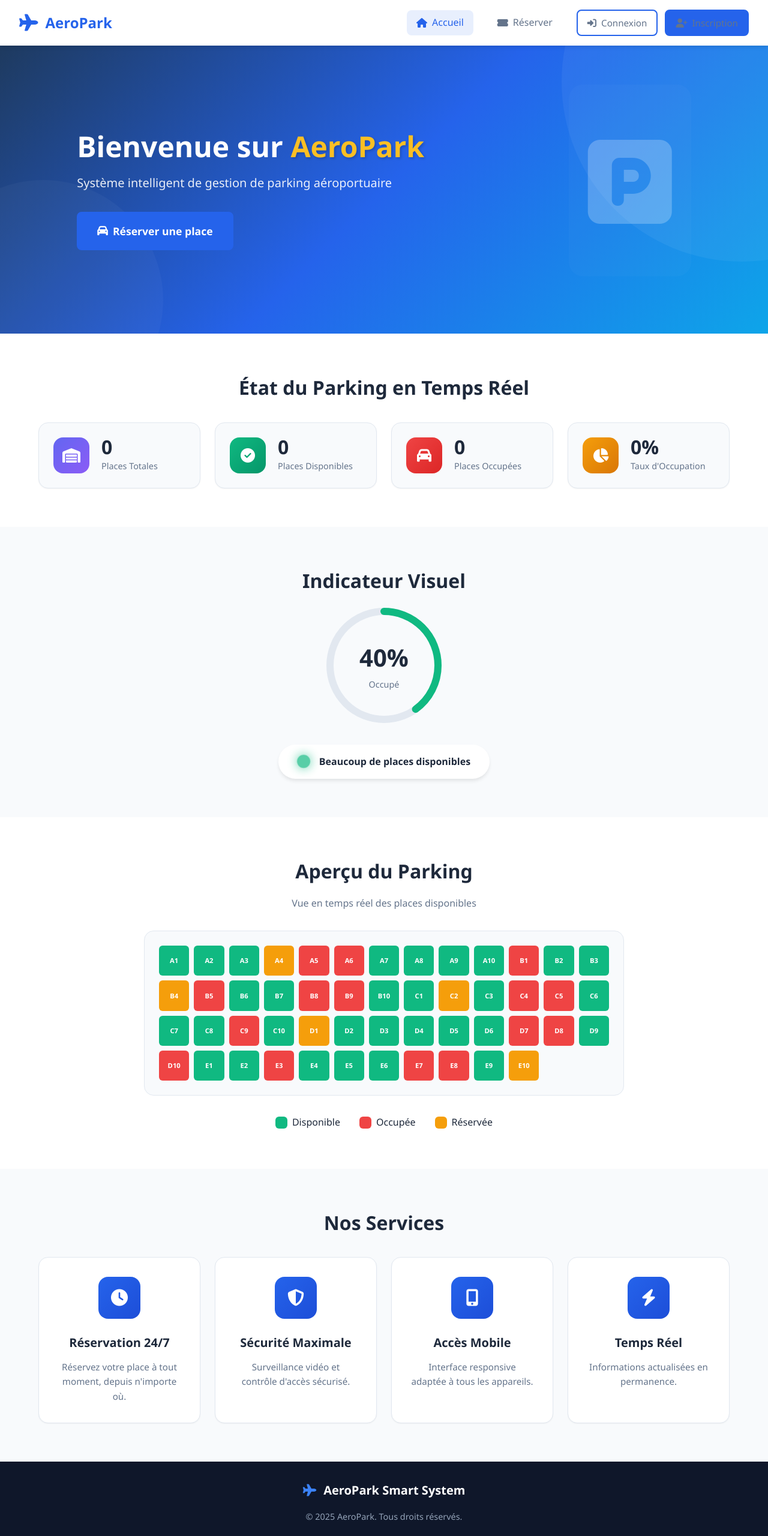
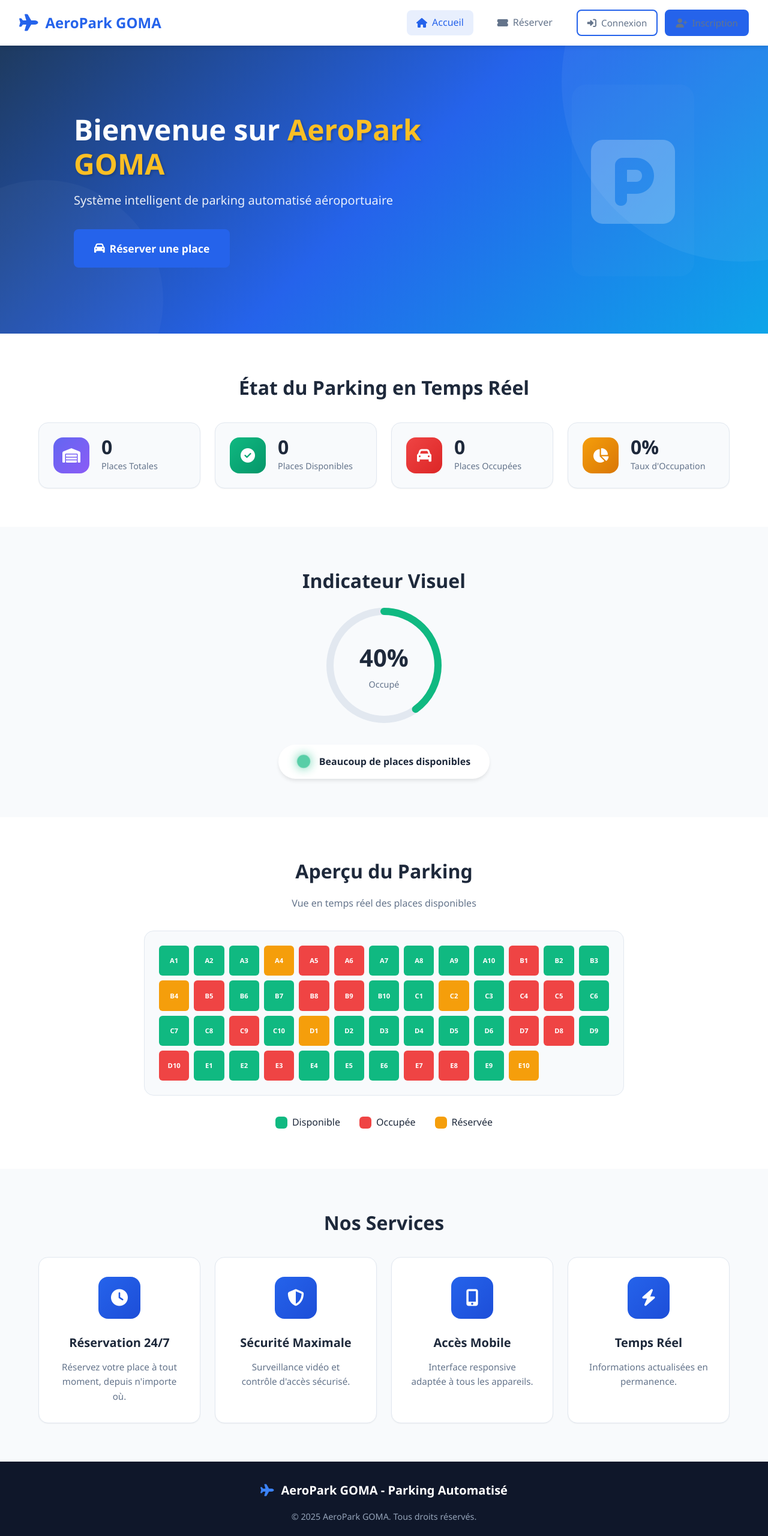
Before and after one commit to AbraImani/Aero-Park-Smart-System, a plain HTML site: page index.html in a window 1280 px wide. Shown: the whole page at 60% size. Drawn offline with Linux system fonts and the light colour scheme.

Commit message:
mise en jour de contenu

```diff
--- a/index.html
+++ b/index.html
@@ -3,7 +3,7 @@
 <head>
     <meta charset="UTF-8">
     <meta name="viewport" content="width=device-width, initial-scale=1.0">
-    <title>AeroPark Smart System - Accueil</title>
+    <title>AeroPark GOMA - Parking Automatisé</title>
     <link rel="stylesheet" href="css/style.css">
     <link rel="stylesheet" href="https://cdnjs.cloudflare.com/ajax/libs/font-awesome/6.4.0/css/all.min.css">
 </head>
@@ -12,7 +12,7 @@
     <nav class="navbar">
         <div class="nav-brand">
             <i class="fas fa-plane"></i>
-            <span>AeroPark</span>
+            <span>AeroPark GOMA</span>
         </div>
         <ul class="nav-links">
             <li><a href="index.html" class="active"><i class="fas fa-home"></i> Accueil</a></li>
@@ -36,8 +36,8 @@
     <!-- Hero Section -->
     <header class="hero">
         <div class="hero-content">
-            <h1>Bienvenue sur <span class="highlight">AeroPark</span></h1>
-            <p>Système intelligent de gestion de parking aéroportuaire</p>
+            <h1>Bienvenue sur <span class="highlight">AeroPark GOMA</span></h1>
+            <p>Système intelligent de parking automatisé aéroportuaire</p>
             <a href="#" class="btn btn-large btn-primary" id="reserve-btn" onclick="handleReserveClick(event)">
                 <i class="fas fa-car"></i> Réserver une place
             </a>
@@ -190,9 +190,9 @@
             <div class="footer-content">
                 <div class="footer-brand">
                     <i class="fas fa-plane"></i>
-                    <span>AeroPark Smart System</span>
+                    <span>AeroPark GOMA - Parking Automatisé</span>
                 </div>
-                <p>&copy; 2025 AeroPark. Tous droits réservés.</p>
+                <p>&copy; 2025 AeroPark GOMA. Tous droits réservés.</p>
             </div>
         </div>
     </footer>
```
Also changed, not shown: pages/login.html (+5 -5 lines), pages/register.html (+5 -5 lines), pages/reservation.html (+4 -4 lines), aeroport_goma.jpg (added).
